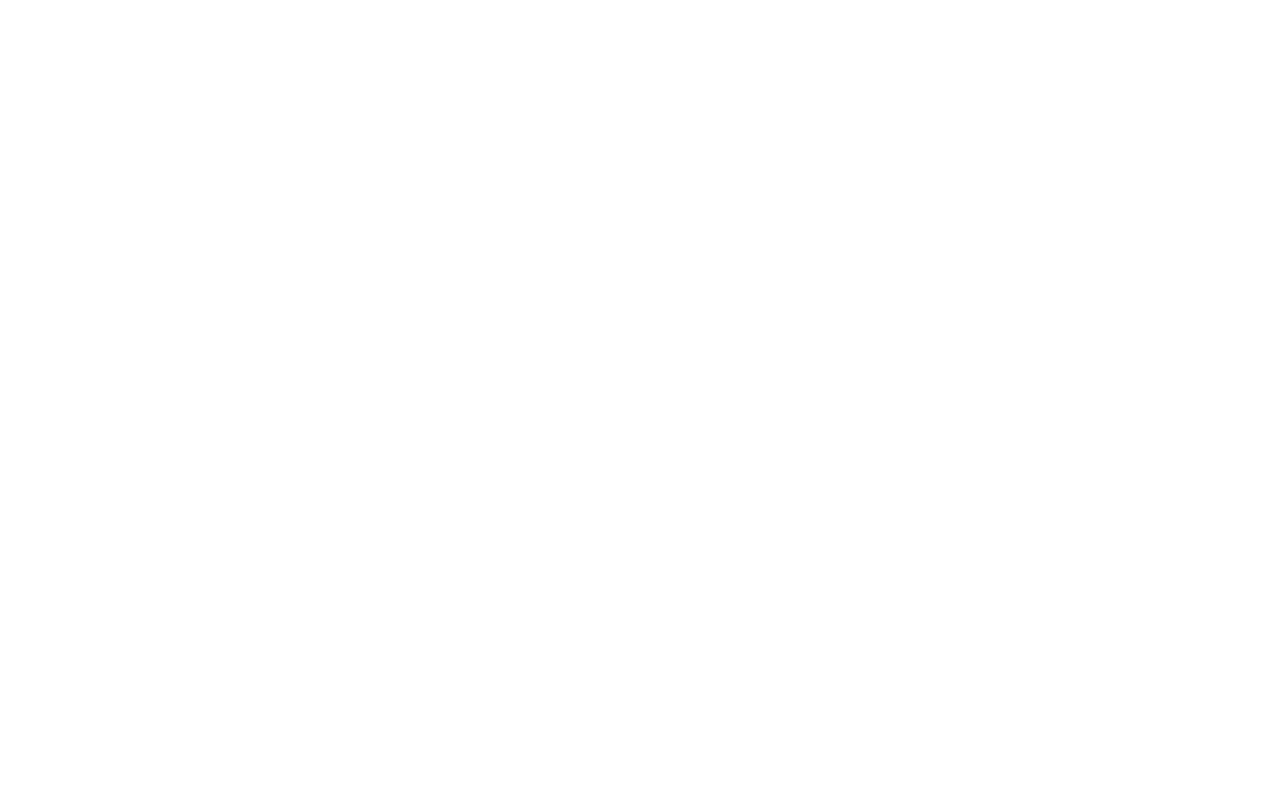
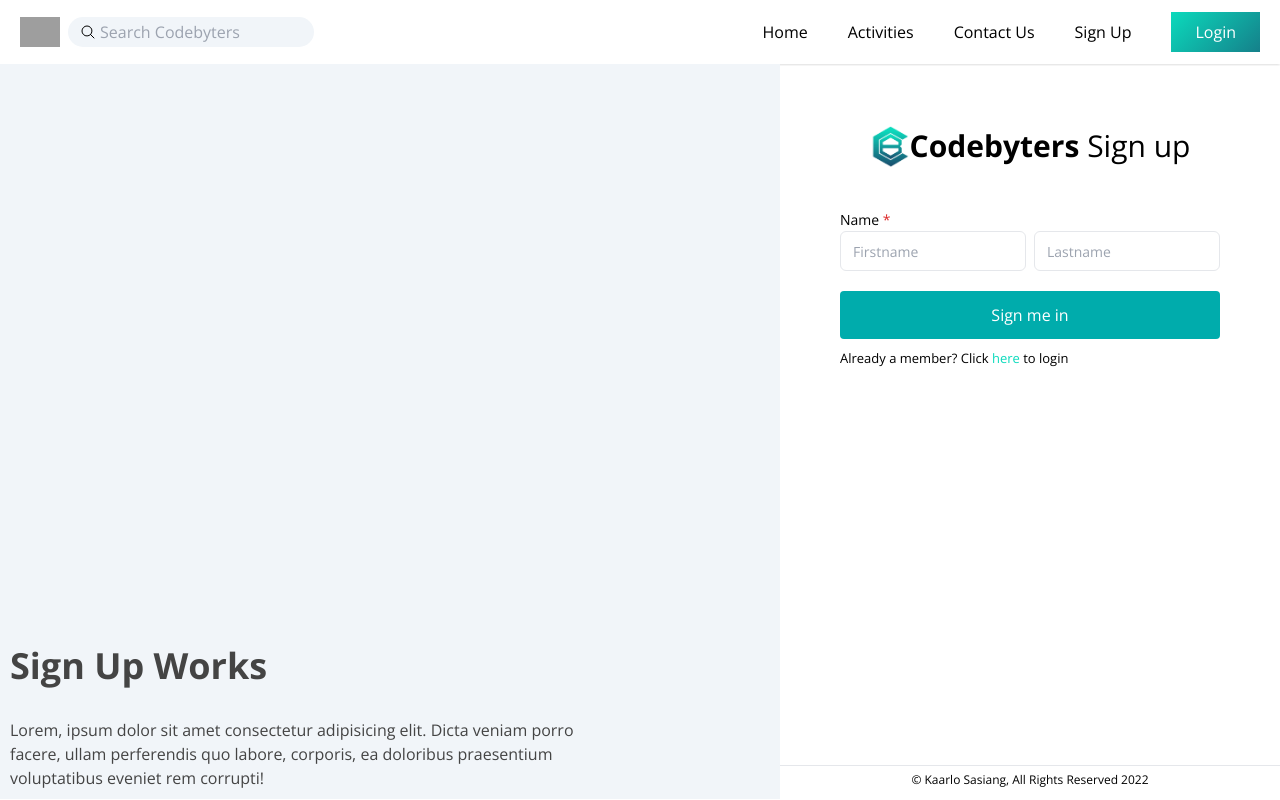
Before and after one commit to kaarlosasiang/codebyters-mockup, an Angular app: page /codebyters/register in a window 1280 px wide. Before the commit this address led to /. Built offline with nearby package versions, Linux system fonts and the light colour scheme; grey boxes are pictures that could not be loaded.

Commit message:
registration page update

```diff
--- a/src/app/header/header.component.html
+++ b/src/app/header/header.component.html
@@ -43,7 +43,7 @@
         <a routerLink="/" class="hover:text-codebyters-teal transition"
           >Contact Us</a
         >
-        <a routerLink="/" class="hover:text-codebyters-teal transition"
+        <a routerLink="/register" class="hover:text-codebyters-teal transition"
           >Sign Up</a
         >
         <a
--- a/src/app/user-registry/register/register.component.html
+++ b/src/app/user-registry/register/register.component.html
@@ -24,25 +24,27 @@
       </h1>
     </div>
     <form class="w-full mt-10">
+        <label for="" class="text-sm">Name <span class="text-red-600">*</span></label>
+      <div class="flex gap-2">
         <input
           type="email"
-        name="email"
-        class="w-full focus:outline-none border rounded-md h-12 p-3 placeholder:font-light placeholder:text-sm font-light text-md"
-        placeholder="Email Address"
+          name="firstname"
+          class="w-full focus:outline-none border rounded-md h-10 p-3 placeholder:font-light placeholder:text-sm font-light text-md"
+          placeholder="Firstname"
         />
         <input
           type="password"
-        name="password"
-        class="mt-3 w-full focus:outline-none border rounded-md h-12 p-3 placeholder:font-light placeholder:text-sm font-light text-md"
-        placeholder="Password"
+          name="lastname"
+          class="w-full focus:outline-none border rounded-md h-10 p-3 placeholder:font-light placeholder:text-sm font-light text-md"
+          placeholder="Lastname"
         />
+      </div>
       <button class="w-full submit-btn h-12 rounded mt-5" type="button">
         Sign me in
       </button>
       <p class="registernow-text">
         Already a member? Click
-        <a routerLink="/login" class="text-codebyters-teal">here</a> to
-        login
+        <a routerLink="/login" class="text-codebyters-teal">here</a> to login
       </p>
     </form>
     <div class="copyrights">
--- a/src/index.html
+++ b/src/index.html
@@ -3,7 +3,7 @@
 <head>
   <meta charset="utf-8">
   <title>Codebyters</title>
-  <base href="/">
+  <base href="/codebyters/">
   <meta name="viewport" content="width=device-width, initial-scale=1">
   <link rel="icon" type="image/x-icon" href="favicon.ico">
 </head>
```
Lines whose indentation alone changed are shown as unchanged.
